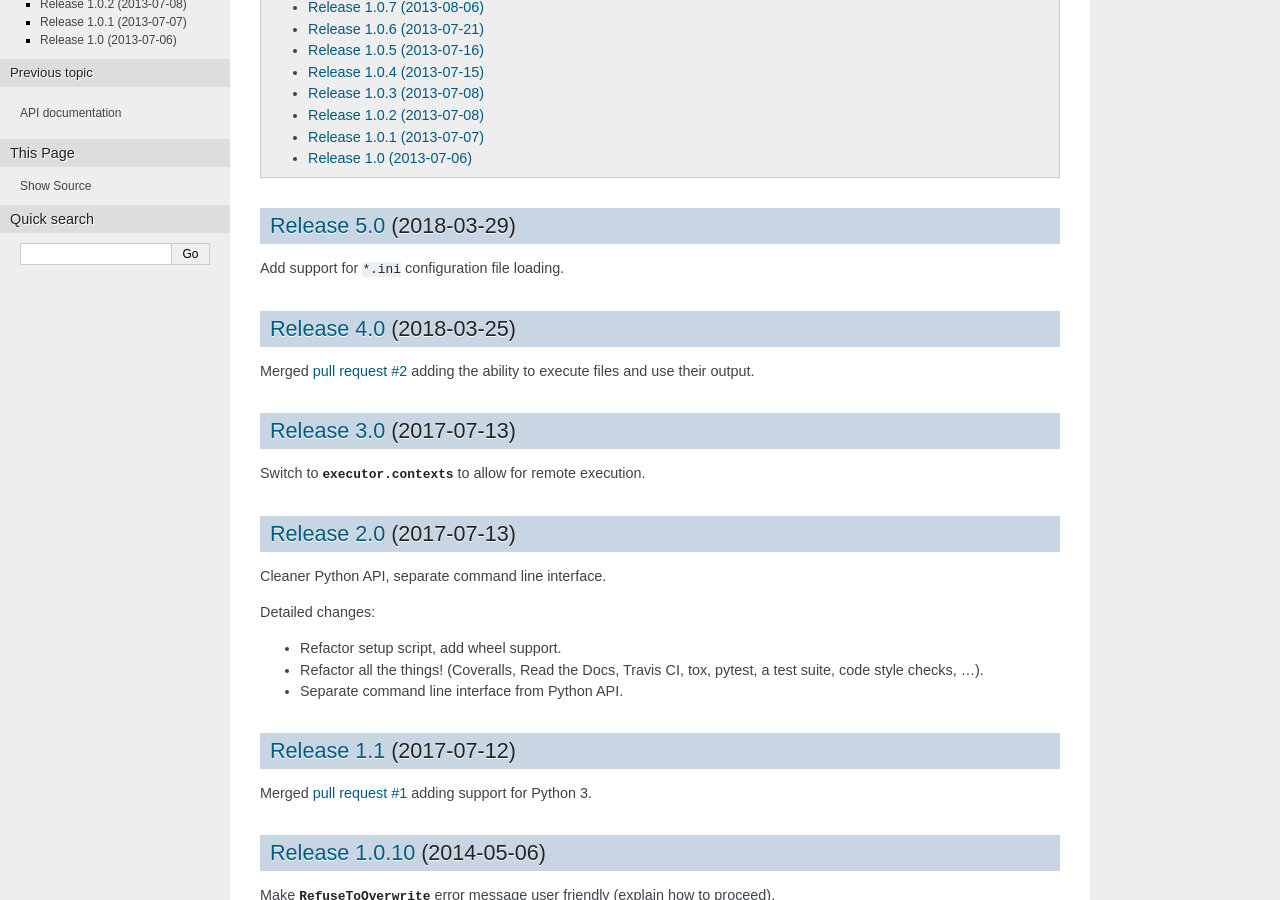
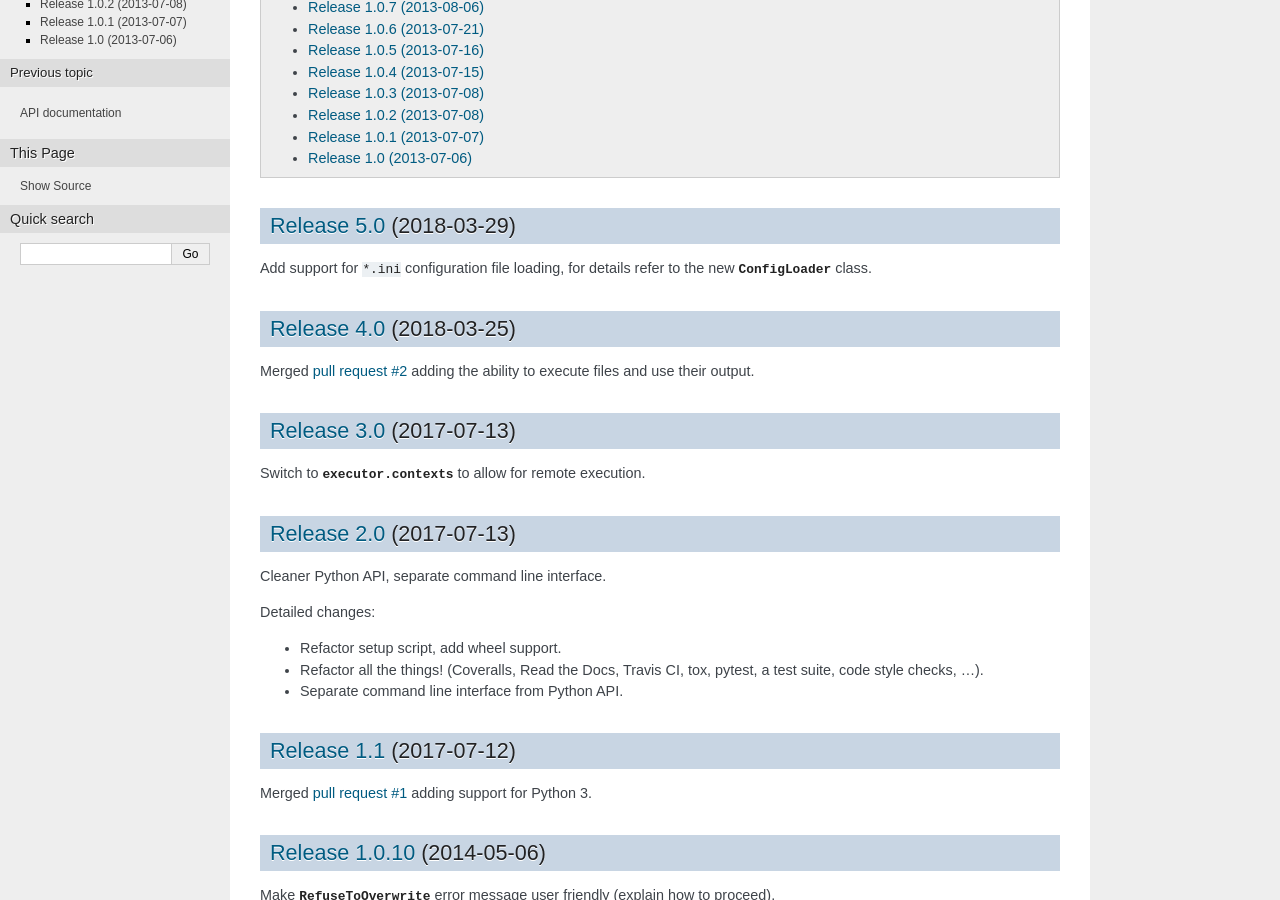
Before and after one commit to xolox/python-update-dotdee, a Sphinx documentation site: the page built from docs/changelog.rst, in a window 1280 px wide and 900 px high, scrolled down 365 px. Built offline with Sphinx 7.4.7, drawn with Linux system fonts in a browser that asks for light colours; cross-references to code outside the pages are shown as plain code.

Commit message:
Improve documentation and changelog

```diff
--- a/CHANGELOG.rst
+++ b/CHANGELOG.rst
@@ -14,7 +14,8 @@ to `semantic versioning`_.
 `Release 5.0`_ (2018-03-29)
 ---------------------------
 
-Add support for ``*.ini`` configuration file loading.
+Add support for ``*.ini`` configuration file loading, for details refer to the
+new :class:`.ConfigLoader` class.
 
 .. _Release 5.0: https://github.com/xolox/python-update-dotdee/compare/4.0...5.0
 
--- a/docs/conf.py
+++ b/docs/conf.py
@@ -20,6 +20,7 @@ extensions = [
     'sphinx.ext.intersphinx',
     'sphinx.ext.viewcode',
     'humanfriendly.sphinx',
+    'property_manager.sphinx',
 ]
 
 # Sort members by the source order instead of alphabetically.
```
